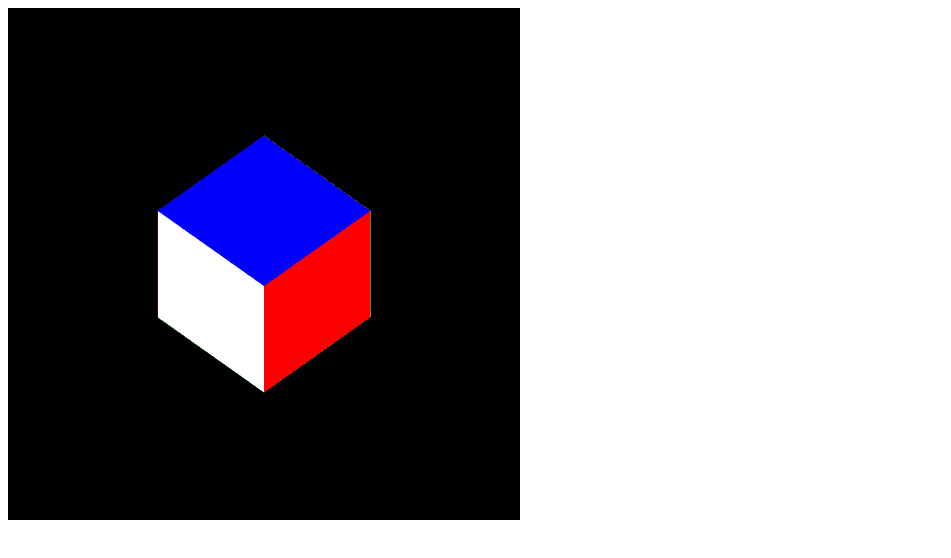
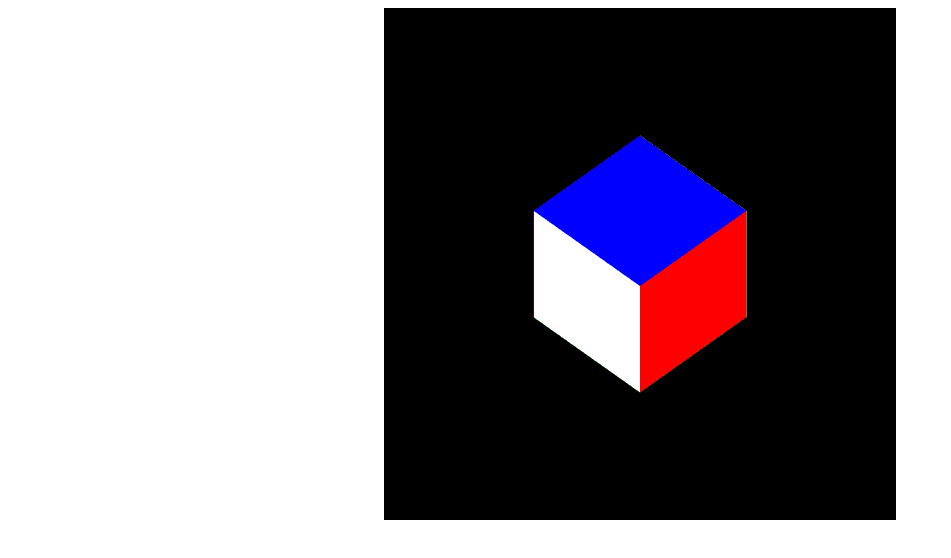
Before and after one commit to hannesth/Asteroids3D, a plain HTML site: page Code/Asteroids3D.html in a window 1280 px wide. Shown: the whole page, without its empty margins (0-951 px from the left). Drawn offline with Linux system fonts and the light colour scheme.

Commit message:
Centered canvas

```diff
--- a/Code/Asteroids3D.html
+++ b/Code/Asteroids3D.html
@@ -1,4 +1,17 @@
+<!DOCTYPE html>
 <html>
+<head>
+
+<style>
+canvas {
+    padding-left: 0;
+    padding-right: 0;
+    margin-left: auto;
+    margin-right: auto;
+    display: block;
+    width: 512px;
+}
+</style>
 
 <script id="vertex-shader" type="x-shader/x-vertex">
 
@@ -34,6 +47,10 @@ main()
 <script type="text/javascript" src="../Common/MV.js"></script>
 <script type="text/javascript" src="Asteroids3D.js"></script>
 
+
+
+
+</head>
 <body>
 <canvas id="gl-canvas" width="512"" height="512">
 Oops ... your browser doesn't support the HTML5 canvas element
```
